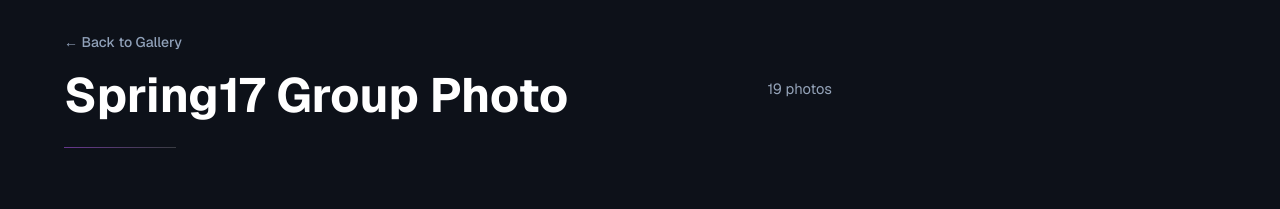
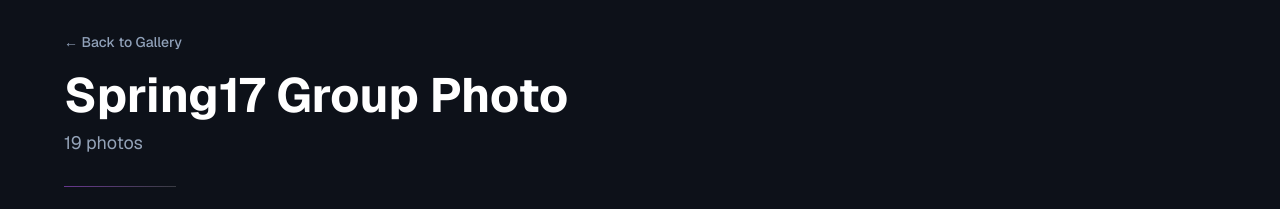
Before and after one commit to SEAL-Web-Team/SEAL-Website-2026, a Next.js app: page /gallery/spring17-group-photo in a window 1280 px wide. Shown: the part 130-339 px from the top of the page. Built offline with nearby package versions, Linux system fonts and the light colour scheme; grey boxes are pictures that could not be loaded.

Commit message:
move # photos placement

```diff
--- a/src/app/gallery/[slug]/page.tsx
+++ b/src/app/gallery/[slug]/page.tsx
@@ -32,10 +32,8 @@ export default async function GalleryAlbumPage({
         </div>
 
         <div className="page-header">
-          <div className="flex items-start justify-between gap-6">
-            <h1 className="page-title">{album.title}</h1>
-            <p className="gallery-album-count shrink-0 pt-2">{album.count} photos</p>
-          </div>
+          <h1 className="page-title">{album.title}</h1>
+          <p className="page-subtitle" style={{ marginTop: "0.5rem" }}>{album.count} photos</p>
           {album.intro?.length ? (
             <div className="gallery-album-intro">
               {album.intro.map((paragraph) => (
```
